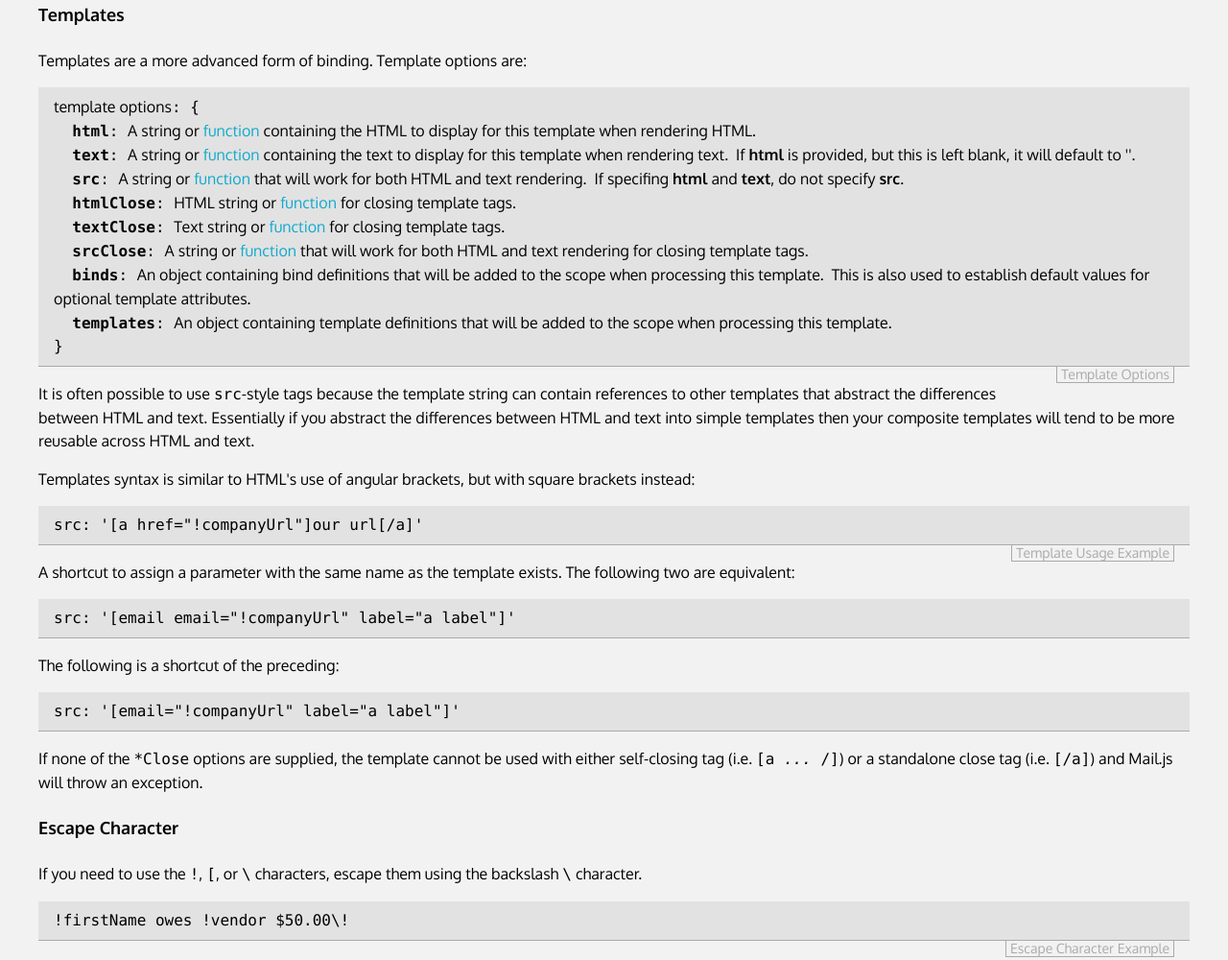
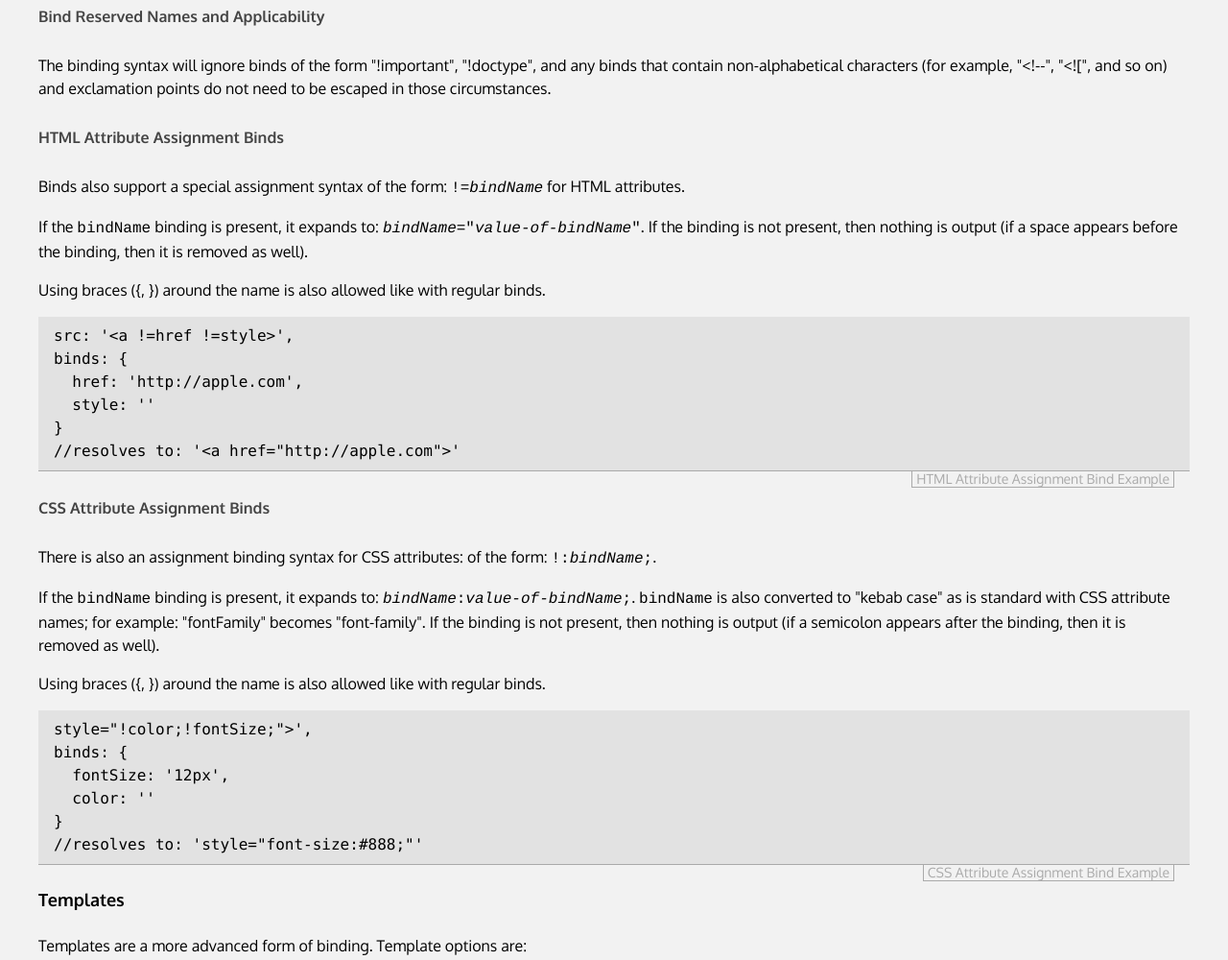
Before and after one commit to dimensia/mailjs, a plain HTML site: page index.html in a window 1280 px wide. Shown: the part 1982-2982 px from the top of the page at 96% size. Drawn offline with Linux system fonts and the light colour scheme.

Commit message:
document 0.1.10

```diff
--- a/index.html
+++ b/index.html
@@ -14,6 +14,17 @@
  </head>
 
  <body>
+  <style>
+    h5 {
+      color: #444;
+      font-size: 16px;
+    }
+
+    u {
+      font-family: courier;
+      text-decoration: none;
+    }
+  </style>
   <a href="https://github.com/dimensia/mailjs"><img style="position: absolute; top: 0; right: 0; border: 0;" src="https://camo.githubusercontent.com/38ef81f8aca64bb9a64448d0d70f1308ef5341ab/68747470733a2f2f73332e616d617a6f6e6177732e636f6d2f6769746875622f726962626f6e732f666f726b6d655f72696768745f6461726b626c75655f3132313632312e706e67" alt="Fork me on GitHub" data-canonical-src="https://s3.amazonaws.com/github/ribbons/forkme_right_darkblue_121621.png"></a>
   <div class="header">
    <i class="fa fa-envelope-o"></i>
@@ -124,6 +135,49 @@ binds: {
     <div class="example">Bind Usage and Definition Example</div>
 
     <p>Bind definitions can also be <a href="#functionTemplates">function</a>s as well.</p>
+
+    <h5>Bind Reserved Names and Applicability</h5>
+
+    <p>The binding syntax will ignore binds of the form "!important", "!doctype", and any binds that contain non-alphabetical characters (for example,
+      "&lt!--", "&lt;![", and so on) and exclamation points do not need to be escaped in those circumstances.</p>
+
+    <h5>HTML Attribute Assignment Binds</h5>
+
+    <p>Binds also support a special assignment syntax of the form: <u>!=<i>bindName</i></u> for HTML attributes.</p>
+
+    <p>If the <u>bindName</u> binding is present, it expands to:  <u><i>bindName</i>="<i>value-of-bindName</i>"</u>.  If the binding is not
+    present, then nothing is output (if a space appears before the binding, then it is removed as well).</p>
+
+    <p>Using braces ({, }) around the name is also allowed like with regular binds.</p>
+
+    <pre class="code">src: '&lt;a !=href !=style>',
+binds: {
+  href: 'http://apple.com',
+  style: ''
+}
+//resolves to: '&lt;a href="http://apple.com">'</pre>
+    <div class="example">HTML Attribute Assignment Bind Example</div>
+
+
+    <h5>CSS Attribute Assignment Binds</h5>
+
+    <p>There is also an assignment binding syntax for CSS attributes: of the form: <u>!:<i>bindName</i>;</u>.</p>
+
+    <p>If the <u>bindName</u> binding is present, it expands to:  <u><i>bindName</i>:<i>value-of-bindName</i>;</u>.  <u>bindName</u> is also
+    converted to "kebab case" as is standard with CSS attribute names; for example: "fontFamily" becomes "font-family".  If the binding is not
+    present, then nothing is output (if a semicolon appears after the binding, then it is removed as well).</p>
+
+    <p>Using braces ({, }) around the name is also allowed like with regular binds.</p>
+
+    <pre class="code">style="!color;!fontSize;">',
+binds: {
+  fontSize: '12px',
+  color: ''
+}
+//resolves to: 'style="font-size:#888;"'</pre>
+    <div class="example">CSS Attribute Assignment Bind Example</div>
+
+
 
     <h4>Templates</h4>
 
```
